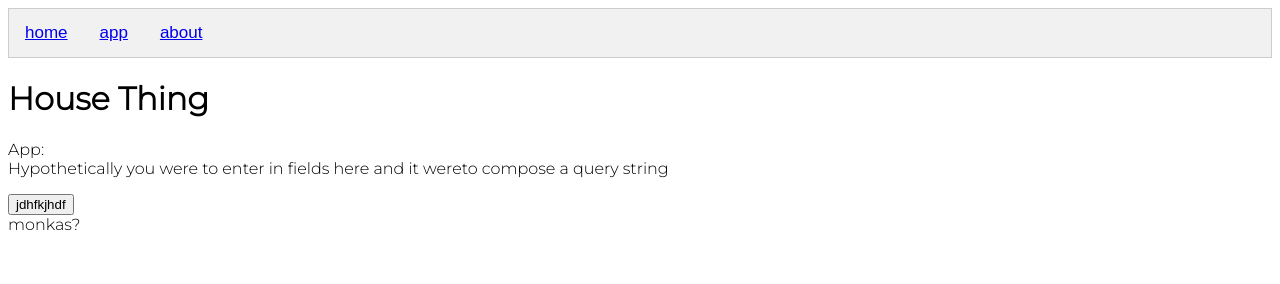
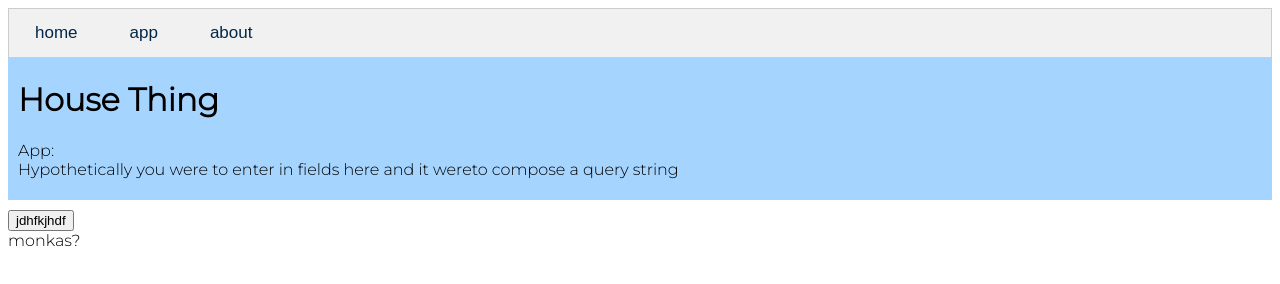
Before and after one commit to heylookitsme/technica2020, a website: page app.html in a window 1280 px wide. Drawn offline with Linux system fonts and the light colour scheme; no server answers.

Commit message:
whoopsie x2

```diff
--- a/style.css
+++ b/style.css
@@ -15,11 +15,10 @@ body {
     float: left;
 }
 
-.navbar a {
-    float: left;
-    color: #f2f2f2;
+.tab a {
+    color: #042747;
     text-align: center;
-    padding: 14px 16px;
+    padding: 7px 10px;
     text-decoration: none;
     font-size: 17px;
 }
@@ -48,7 +47,7 @@ body {
 }
 
 /* Create an active/current tablink class */
-.tab button.active {
+.tab button:active {
     background-color: #ccc;
 }
 
@@ -59,3 +58,12 @@ body {
     border: 1px solid #ccc;
     border-top: none;
 }
+
+.mainHeader{
+	background-color: rgb(165, 213, 255);
+	padding-left: 10px;
+	padding-right: 10px;
+	padding-top: 1px;
+	padding-bottom: 5px;
+	margin-bottom: 10px;
+}
```
